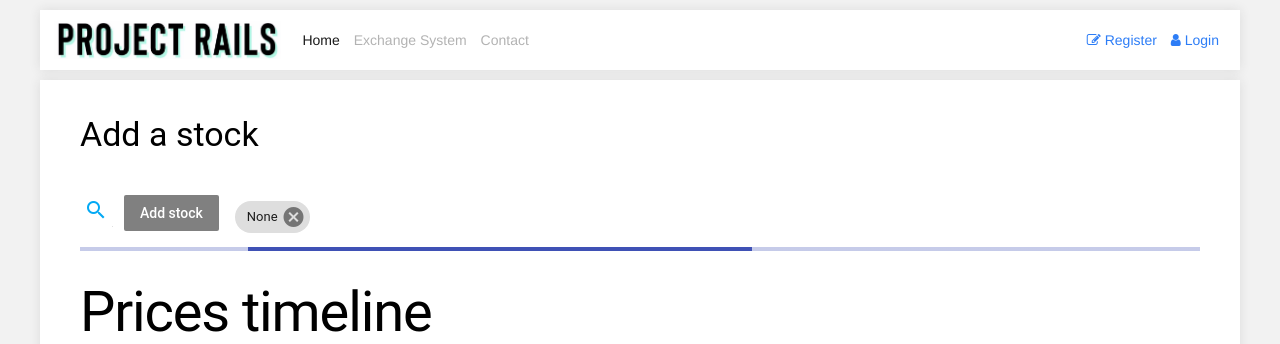
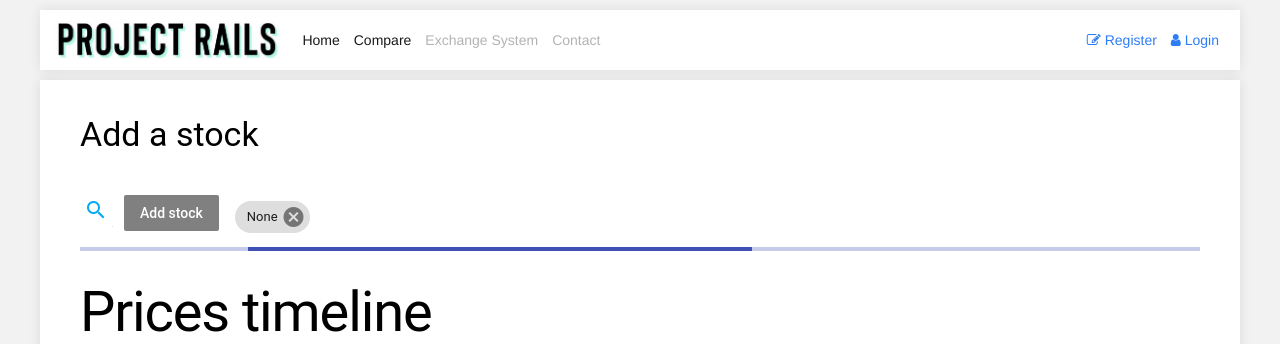
Before and after one commit to MusabDisi/StockProject, a Django app: page /compare in a window 1280 px wide. Shown: the top 344 px of the page. Run offline with Django 3.2, Linux system fonts and the light colour scheme; data that the repository does not hold is empty; some libraries are stand-ins or nearby versions.

Commit message:
Add compare page to the base

```diff
--- a/myapp/templates/base.html
+++ b/myapp/templates/base.html
@@ -39,6 +39,7 @@
             <div class="collapse navbar-collapse" id="navbarNavAltMarkup">
                 <div class="navbar-nav">
                     <a class="nav-item nav-link active" href="/">Home</a>
+                    <a class="nav-item nav-link active" href="/compare">Compare</a>
                     <a class="nav-item nav-link disabled" href="#">Exchange System</a>
                     <a class="nav-item nav-link disabled" href="#">Contact</a>
                 </div>
```
